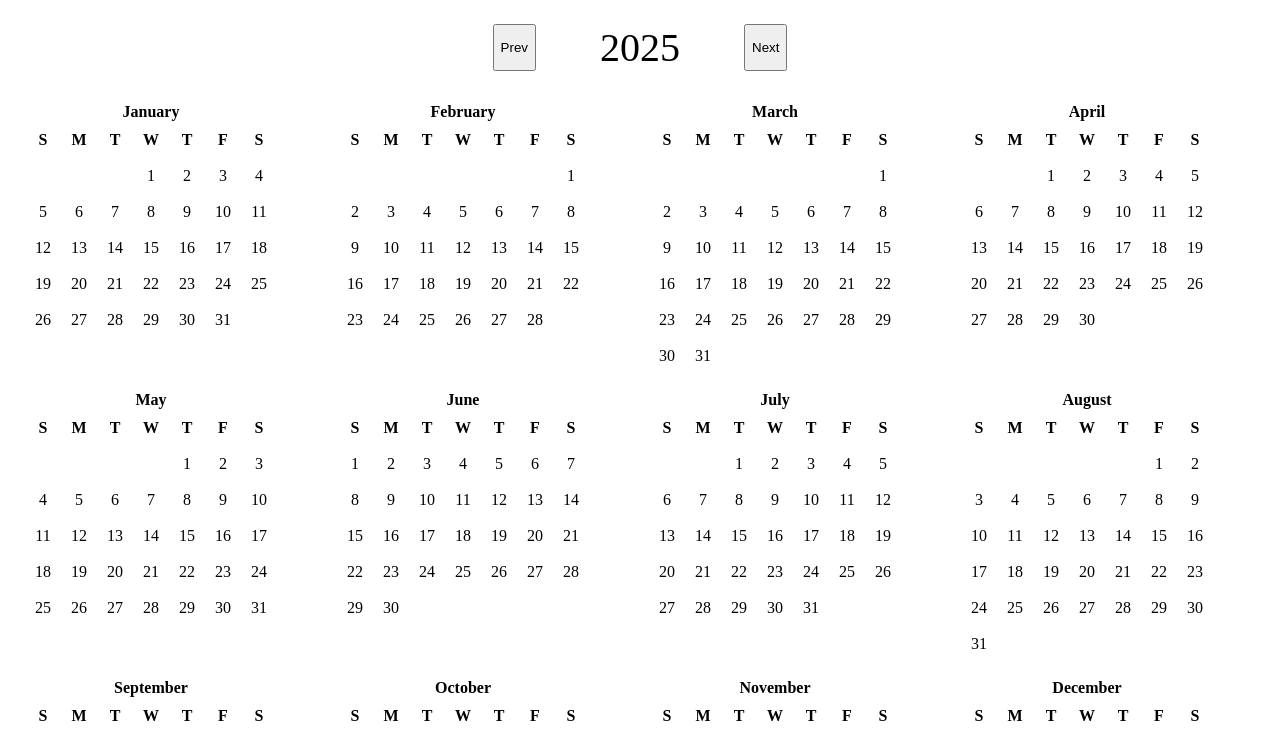
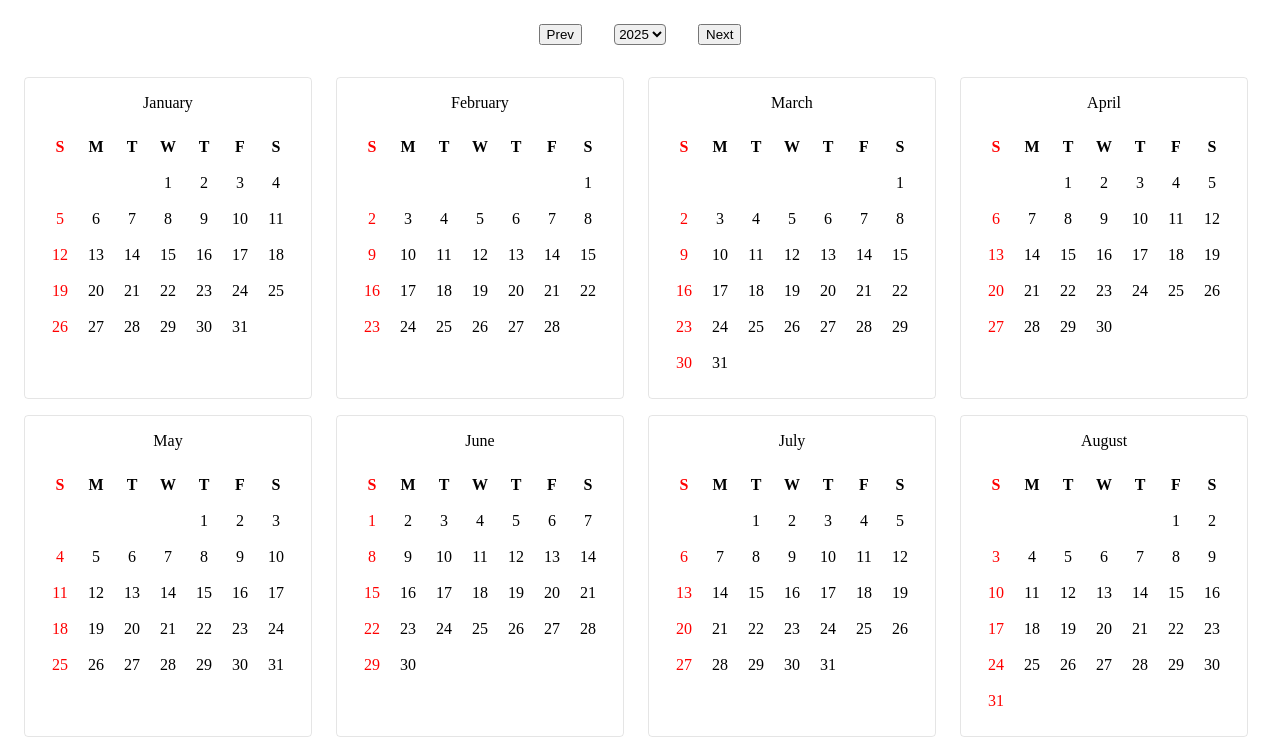
Before and after one commit to mdd95/site, a SvelteKit app: page /calendar in a window 1280 px wide. Shown: the top 744 px of the page. Built offline with nearby package versions, Linux system fonts and the light colour scheme.

Commit message:
month view component

```diff
--- a/src/routes/calendar/+page.svelte
+++ b/src/routes/calendar/+page.svelte
@@ -1,93 +1,59 @@
 <script lang="ts">
-	import { DAYS, MONTHS } from './constants.js';
+	import MonthView from './MonthView.svelte';
 
 	let year = $state(new Date().getFullYear());
-
-	function monthMatrix(year: number, month: number) {
-		const start = new Date(year, month, 1);
-		const end = new Date(year, month + 1, 0);
-
-		const dayStart = start.getDay();
-		const dateEnd = end.getDate();
-
-		return (row: number, col: number) => {
-			const i = row * 7 + col;
-			if (i - dayStart < 0 || i - dayStart > dateEnd - 1) return null;
-			return i - dayStart + 1;
-		};
-	}
 </script>
 
-<div class="year">
+<div class="header">
 	<button onclick={() => (year -= 1)}>Prev</button>
-	<span class="year-label">{year}</span>
+	<select bind:value={year}>
+		<button>
+			<selectedcontent></selectedcontent>
+		</button>
+		{#each { length: 120 }, i}
+			<option value={1980 + i}>{1980 + i}</option>
+		{/each}
+	</select>
 	<button onclick={() => (year += 1)}>Next</button>
 </div>
 
 <div class="calendar">
-	{#each Object.entries(MONTHS) as [j, months] (j)}
-		{@const getDate = monthMatrix(year, +j)}
-		<div class="month-card">
-			<span class="month-label">{months}</span>
-			<table>
-				<thead>
-					<tr>
-						{#each Object.entries(DAYS) as [k, day] (k)}
-							<th>{day.charAt(0)}</th>
-						{/each}
-					</tr>
-				</thead>
-				<tbody>
-					{#each { length: 6 }, r}
-						<tr>
-							{#each { length: 7 }, c}
-								<td>{getDate(r, c)}</td>
-							{/each}
-						</tr>
-					{/each}
-				</tbody>
-			</table>
-		</div>
+	{#each { length: 12 }, month}
+		<MonthView {year} {month} />
 	{/each}
 </div>
 
 <style>
-	.year {
-		padding: 1rem;
+	.header {
+		padding: 1rem 0;
 		display: flex;
 		justify-content: center;
-		gap: 4rem;
+		gap: 2rem;
 	}
 
-	.year-label {
-		font-size: 2.5rem;
+	select,
+	::picker(select) {
+		appearance: base-select;
+	}
+
+	select {
+		border-radius: 0.25rem;
+	}
+
+	::picker(select) {
+		scrollbar-width: thin;
+		border-radius: 0.25rem;
+	}
+
+	option {
+		font-size: 0.8rem;
+		text-align: center;
 	}
 
 	.calendar {
 		padding: 1rem;
 		display: grid;
-		grid-template-columns: repeat(auto-fit, minmax(240px, 1fr));
+		grid-template-columns: repeat(auto-fit, minmax(280px, 1fr));
 		gap: 1rem;
 	}
-
-	.month-card {
-		width: max-content;
-	}
-
-	.month-label {
-		display: block;
-		text-align: center;
-		font-weight: bold;
-	}
-
-	table {
-		width: max-content;
-	}
-
-	th,
-	td {
-		width: 2rem;
-		height: 2rem;
-		text-align: center;
-	}
 </style>
--- /dev/null
+++ b/src/routes/calendar/MonthView.svelte
@@ -0,0 +1,79 @@
+<script lang="ts">
+	type Props = {
+		year: number;
+		month: number;
+	};
+
+	let { year, month }: Props = $props();
+
+	let start = $derived(new Date(year, month, 1));
+	let end = $derived(new Date(year, month + 1, 0));
+
+	let dayStart = $derived(start.getDay());
+	let dateEnd = $derived(end.getDate());
+
+	function getDate(week: number, day: number) {
+		const cell = week * 7 + day - dayStart;
+		if (cell < 0 || cell > dateEnd - 1) return null;
+		return cell + 1;
+	}
+
+	const fmtMonth = new Intl.DateTimeFormat('en-US', { month: 'long' });
+	const fmtDay = new Intl.DateTimeFormat('en-US', { weekday: 'narrow' });
+</script>
+
+<div>
+	<span>{fmtMonth.format(start)}</span>
+	<table>
+		<thead>
+			<tr>
+				{#each { length: 7 }, day}
+					<th>{fmtDay.format(new Date(year, month, day + 1 - dayStart))}</th>
+				{/each}
+			</tr>
+		</thead>
+		<tbody>
+			{#each { length: 6 }, week}
+				<tr>
+					{#each { length: 7 }, day}
+						<td>{getDate(week, day)}</td>
+					{/each}
+				</tr>
+			{/each}
+		</tbody>
+	</table>
+</div>
+
+<style>
+	div {
+		padding: 1rem 1rem;
+		width: max-content;
+		border: 1px solid oklch(0 0 0 / 0.1);
+		border-radius: 0.25rem;
+	}
+
+	span {
+		margin: 0 0 1rem 0;
+		display: block;
+		text-align: center;
+	}
+
+	th,
+	td {
+		width: 2rem;
+		height: 2rem;
+		border-radius: 9999px;
+		text-align: center;
+		user-select: none;
+	}
+
+	th:first-child,
+	td:first-child {
+		color: red;
+	}
+
+	th:hover,
+	td:hover {
+		background-color: oklch(0 0 0 / 0.15);
+	}
+</style>
--- a/src/routes/calendar/constants.ts
+++ /dev/null
@@ -1,24 +0,0 @@
-export const DAYS = {
-	0: 'Sunday',
-	1: 'Monday',
-	2: 'Tuesday',
-	3: 'Wednesday',
-	4: 'Thursday',
-	5: 'Friday',
-	6: 'Saturday',
-};
-
-export const MONTHS = {
-	0: 'January',
-	1: 'February',
-	2: 'March',
-	3: 'April',
-	4: 'May',
-	5: 'June',
-	6: 'July',
-	7: 'August',
-	8: 'September',
-	9: 'October',
-	10: 'November',
-	11: 'December',
-};
```
Also changed, not shown: package.json (+8 -8 lines), 1 other file (tests, documents, lock files or other folders).
